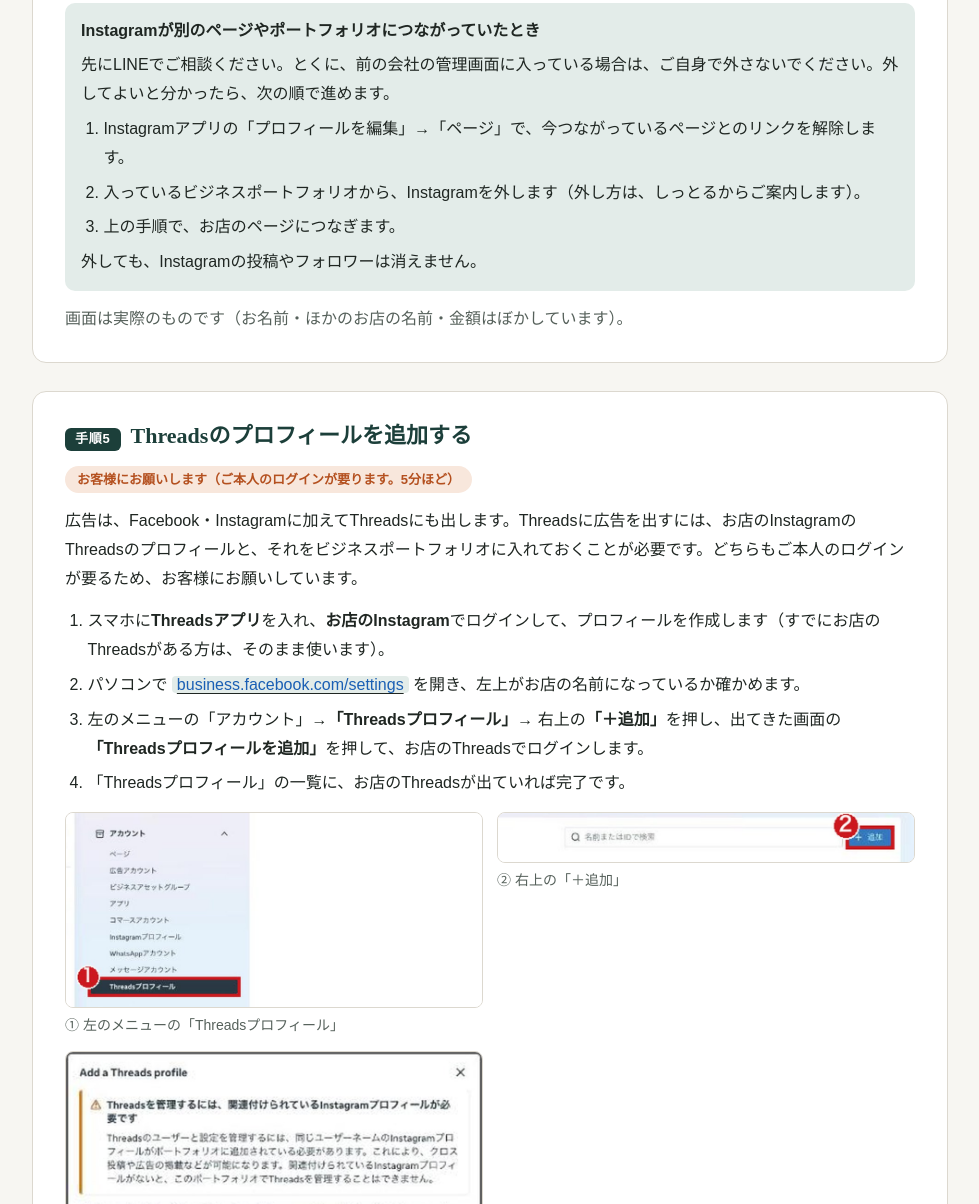
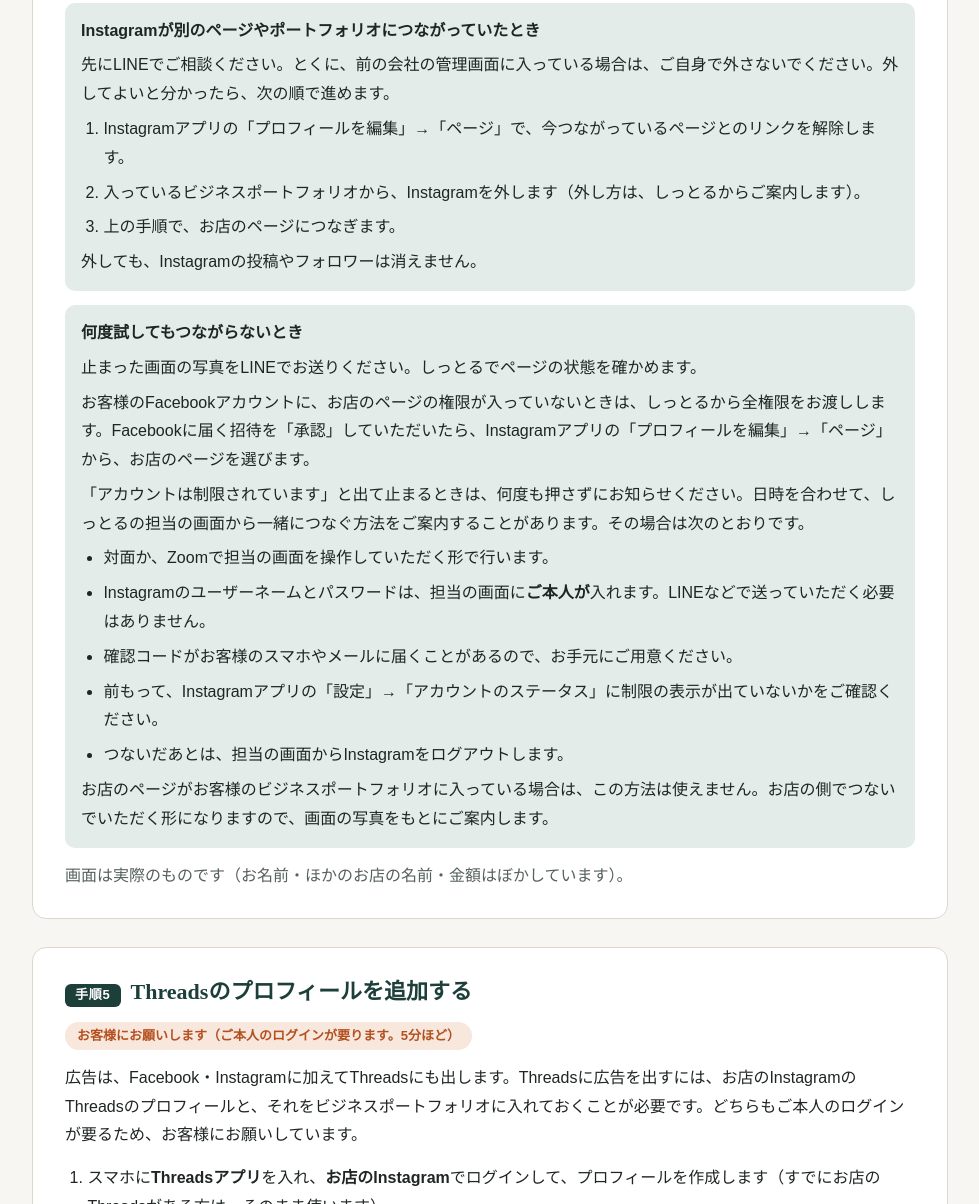
Before and after one commit to shittoruad-gif/shittoru-ig-ads-lp, a plain HTML site: page kengen/index.html in a window 1280 px wide. Shown: the part 10796-12000 px from the top of the page, without its empty margins (300-1279 px from the left). Drawn offline with Linux system fonts and the light colour scheme; a web font is replaced by a local one.

Commit message:
権限の案内：手順4に「何度試してもつながらないとき」を追加（まずページの全権限をお渡ししてアプリでつなぐ→だめなら担当の画面で一緒に）
Co-Authored-By: Claude Opus 5.5 <noreply@anthropic.com>

```diff
--- a/kengen/index.html
+++ b/kengen/index.html
@@ -314,6 +314,13 @@ a.ext{color:inherit;text-decoration:underline;text-underline-offset:3px;word-bre
 <li>入っているビジネスポートフォリオから、Instagramを外します（外し方は、しっとるからご案内します）。</li>
 <li>上の手順で、お店のページにつなぎます。</li>
 </ol><p>外しても、Instagramの投稿やフォロワーは消えません。</p></div>
+<div class="box info" id="cant-link"><b class="h">何度試してもつながらないとき</b><p>止まった画面の写真をLINEでお送りください。しっとるでページの状態を確かめます。</p><p>お客様のFacebookアカウントに、お店のページの権限が入っていないときは、しっとるから全権限をお渡しします。Facebookに届く招待を「承認」していただいたら、Instagramアプリの「プロフィールを編集」→「ページ」から、お店のページを選びます。</p><p>「アカウントは制限されています」と出て止まるときは、何度も押さずにお知らせください。日時を合わせて、しっとるの担当の画面から一緒につなぐ方法をご案内することがあります。その場合は次のとおりです。</p><ul>
+<li>対面か、Zoomで担当の画面を操作していただく形で行います。</li>
+<li>Instagramのユーザーネームとパスワードは、担当の画面に<b>ご本人が</b>入れます。LINEなどで送っていただく必要はありません。</li>
+<li>確認コードがお客様のスマホやメールに届くことがあるので、お手元にご用意ください。</li>
+<li>前もって、Instagramアプリの「設定」→「アカウントのステータス」に制限の表示が出ていないかをご確認ください。</li>
+<li>つないだあとは、担当の画面からInstagramをログアウトします。</li>
+</ul><p>お店のページがお客様のビジネスポートフォリオに入っている場合は、この方法は使えません。お店の側でつないでいただく形になりますので、画面の写真をもとにご案内します。</p></div>
 <p class="lead">画面は実際のものです（お名前・ほかのお店の名前・金額はぼかしています）。</p>
 </section>
 
@@ -383,6 +390,7 @@ a.ext{color:inherit;text-decoration:underline;text-underline-offset:3px;word-bre
 <tr><td>左上の一覧に、お店のビジネスポートフォリオが出ない</td><td>別のFacebookアカウントで作られている。またはInstagramをプロアカウントにしたときに自動でできている</td><td>すぐに新しく作らず、Instagramアプリの「プロフィールを編集」の画面の写真をLINEへ。どこに入っているかを確かめてから進めます</td></tr>
 <tr><td>「使用できるThreadsプロフィールがありません」</td><td>Threadsのプロフィールを作っただけで、ビジネスポートフォリオに追加していない</td><td><a href="#s5">手順5</a>の3を行い、「Threadsプロフィール」の一覧にお店のThreadsが出るか確かめます</td></tr>
 <tr><td>しっとるから「ページとInstagramがつながっていない」と連絡が来た</td><td>InstagramがFacebookページにリンクされていない。つなぐ操作は、お店の側でしかできません</td><td><a href="#s4">手順4</a>のとおりに、お店のInstagramをページにつなぎます。Instagramアプリの「プロフィールを編集」にお店のページの名前が出れば完了です。つながっていない間も、写真の投稿はしっとるから代わりに行えますが、縦長の動画（リール）は、つないでからでないと、しっとるからは投稿できません。分からないときは、画面の写真をLINEへ。</td></tr>
+<tr><td>手順4を何度試しても、同じ画面で止まってつながらない</td><td>ページの権限や、ページが入っている場所によって起きます</td><td>止まった画面の写真をLINEへ。<a href="#cant-link">手順4の「何度試してもつながらないとき」</a>のとおり、お店のページの権限をお渡しするか、しっとるの担当と一緒につなぐ方法をご案内します。</td></tr>
 <tr><td>Instagramを追加できない</td><td>別のページやポートフォリオにつながったまま</td><td><a href="#relink">手順4の「Instagramが別のページやポートフォリオにつながっていたとき」</a></td></tr>
 <tr><td>カードが登録できない</td><td>本人確認が終わっていない。ネット決済や海外利用が止められている</td><td>カード会社に確認。続けて失敗したら24〜48時間あけて再度</td></tr>
 <tr><td>本人確認・コードを求められた</td><td>Metaの安全確認</td><td>画面の案内どおりに、ご本人が進める</td></tr>
```
